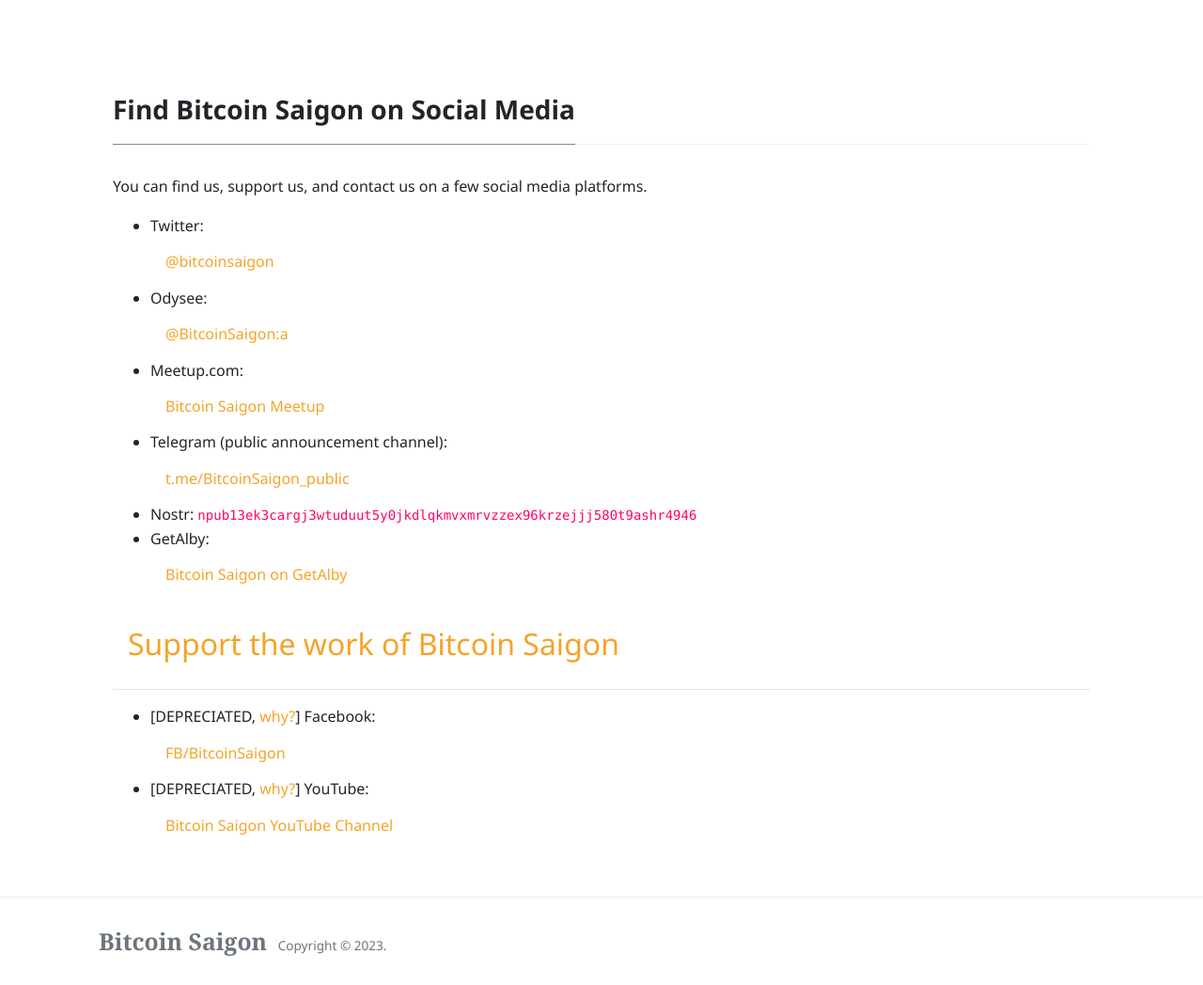
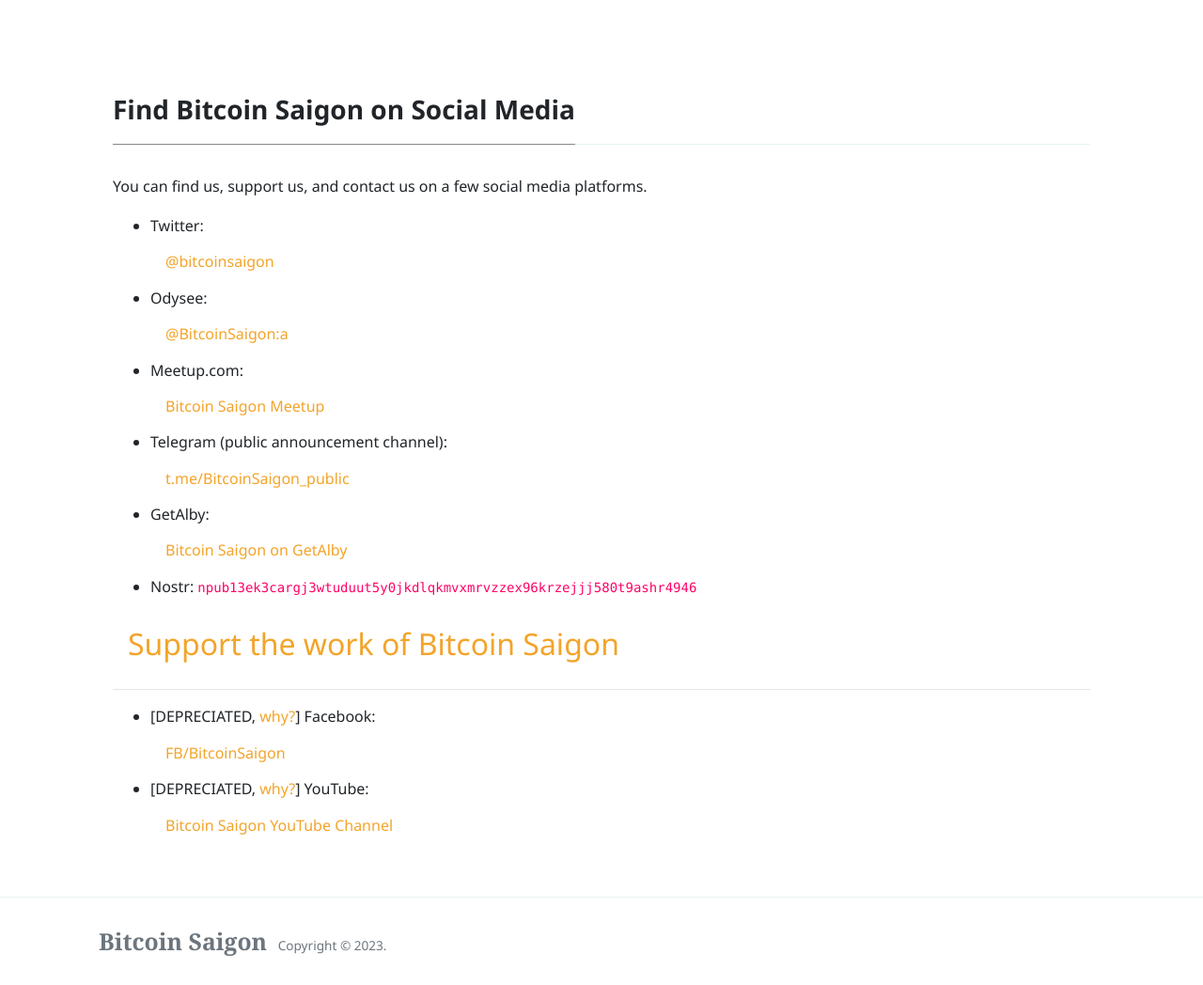
Before and after one commit to bitcoinsaigon/bitcoinsaigon.github.io, a Jekyll site: the page built from _pages/our-social-media.md, in a window 1280 px wide and 1048 px high. Shown: the whole window at 94% size. Built offline with Jekyll 4.4.1, drawn with Linux system fonts in a browser that asks for light colours; nearby versions of some CDN libraries.

Commit message:
Fix order

```diff
--- a/_pages/our-social-media.md
+++ b/_pages/our-social-media.md
@@ -9,8 +9,8 @@
 - Odysee: <a class="nav-link" target="_blank" href="https://odysee.com/$/invite/@BitcoinSaigon:a">@BitcoinSaigon:a</a>
 - Meetup.com: <a class="nav-link" target="_blank" href="https://www.meetup.com/Bitcoin-Saigon-Meetup/">Bitcoin Saigon Meetup</a>
 - Telegram (public announcement channel): <a class="nav-link" target="_blank" href="https://t.me/BitcoinSaigon_public">t.me/BitcoinSaigon_public</a>
+- GetAlby: <a class="nav-link" target="_blank" href="https://getalby.com/p/bitcoinsaigon">Bitcoin Saigon on GetAlby</a>
 - Nostr: `npub13ek3cargj3wtuduut5y0jkdlqkmvxmrvzzex96krzejjj580t9ashr4946`
-- GetAlby: <a class="nav-link" target="_blank" href="https://getalby.com/p/bitcoinsaigon">Bitcoin Saigon on GetAlby</a>
 
 <h3 style="font-size:32px;"><a class="nav-link" target="_blank" href="./donate-satoshis">Support the work of Bitcoin Saigon</a></h3>
 
```
